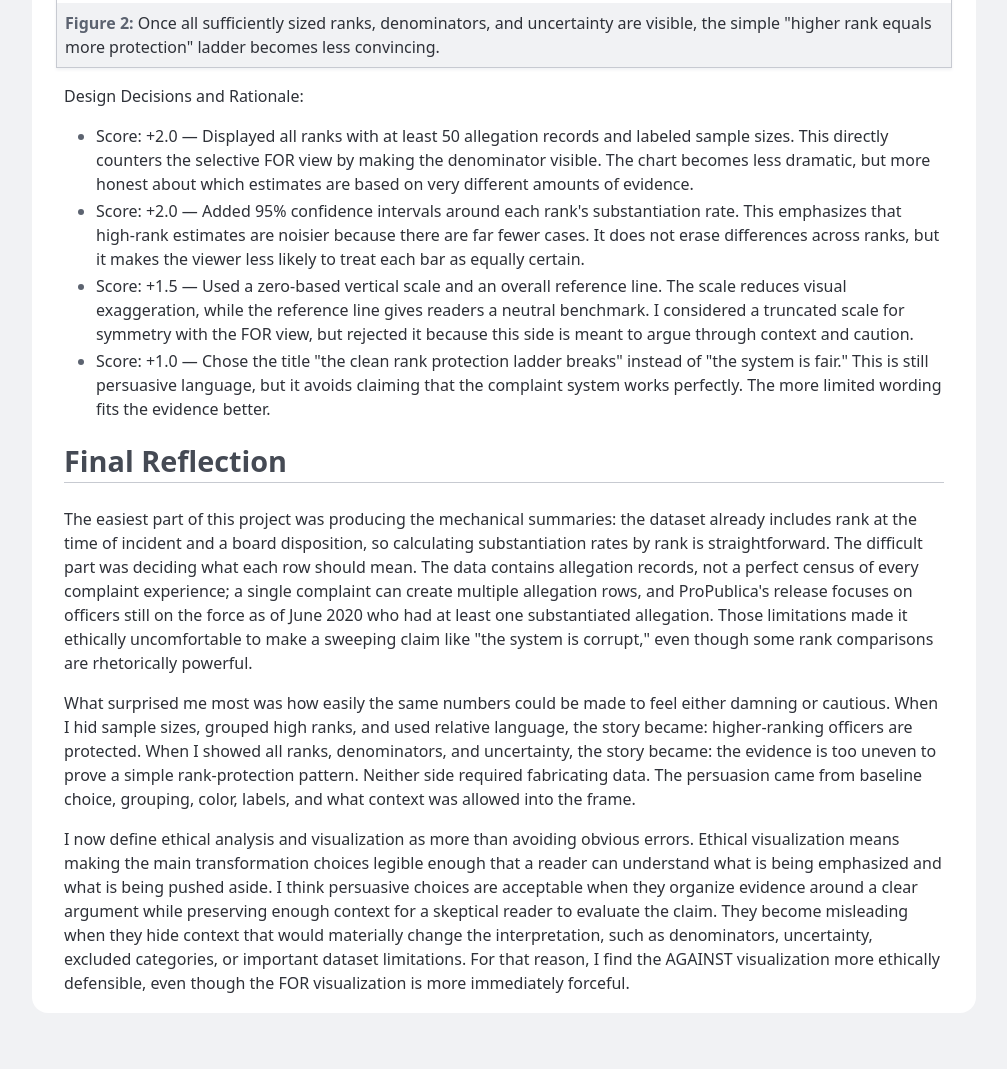
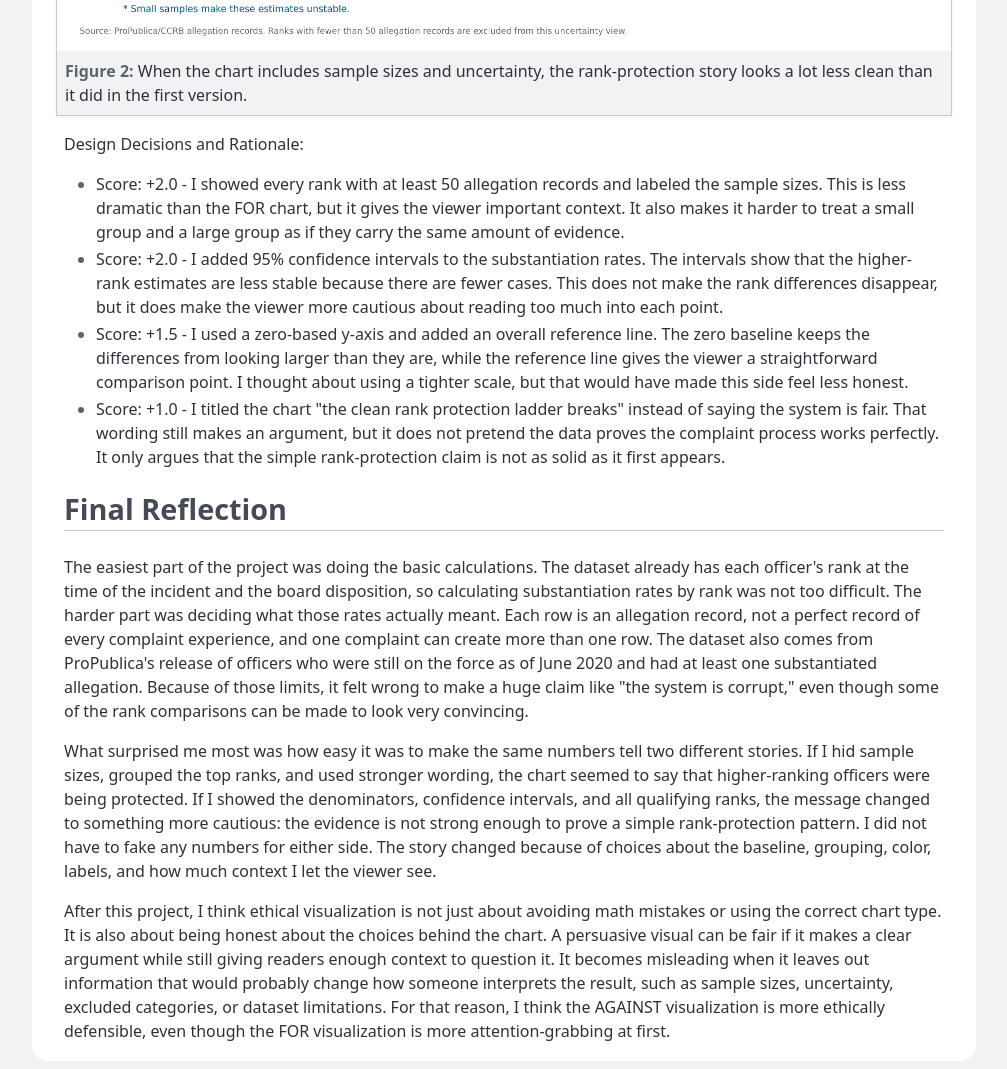
Before and after one commit to asapmike/portfolio, a plain HTML site: page projects/dsc106 proj2/index.html in a window 1280 px wide. Shown: the part 1943-3012 px from the top of the page, without its empty margins (136-1143 px from the left). Before the commit the page ends 2964 px from the top, so only its background shows below. Drawn offline with Linux system fonts and the light colour scheme.

Commit message:
updated proj2 again

```diff
--- a/projects/dsc106 proj2/index.html
+++ b/projects/dsc106 proj2/index.html
@@ -170,28 +170,29 @@
             <figure>
                 <img src="assets/for_rank_gap.png"
                     alt="Bar chart showing supervisor-rank substantiation gaps below the Police Officer baseline." />
-                <figcaption>By turning rates into gaps from the Police Officer baseline, the chart makes supervisory
-                    ranks appear consistently disadvantaged in substantiated findings.</figcaption>
+                <figcaption>This version frames the higher ranks as falling behind Police Officers, which makes the
+                    complaint process look less likely to hold supervisors accountable.</figcaption>
             </figure>
 
             <p>Design Decisions and Rationale:</p>
 
             <ul>
-                <li>Score: -1.0 — Transformed raw substantiation rates into a gap from the Police Officer baseline.
-                    This makes the comparison easier to read because the viewer immediately sees how much each
-                    supervisory group falls below the reference group. The tradeoff is that the baseline quietly
-                    becomes the standard of fairness, even though that standard is itself a rhetorical choice.</li>
-                <li>Score: -1.5 — Grouped the highest titles into Captain+ and focused on a command-ladder sequence.
-                    This produces a clean institutional story about rank, but it also smooths over within-group
-                    variation and avoids making the Deputy Inspector exception visually prominent.</li>
-                <li>Score: -1.0 — Used a red warning palette and an accusatory title. The color and text make the
-                    chart feel like evidence of a systemic problem before the reader studies the exact values. I
-                    avoided more inflammatory words like "proof" or "cover-up" because those would overstate what the
-                    dataset can support.</li>
-                <li>Score: -1.5 — Did not put sample sizes in the main chart. That makes the Captain+ estimate look
-                    almost as stable as the Police Officer estimate, even though the sample sizes are very different. I
-                    settled on this because it strengthens the persuasive side, while a source note still discloses
-                    the transformation.</li>
+                <li>Score: -1.0 - I changed the raw substantiation rates into gaps from the Police Officer rate. That
+                    makes the takeaway faster to understand because the viewer can immediately see which ranks are below
+                    the baseline. At the same time, choosing Police Officer as the baseline is not neutral; it pushes the
+                    reader to treat that group as the standard that everyone else should be compared against.</li>
+                <li>Score: -1.5 - I combined the highest titles into a Captain+ group and arranged the chart like a rank
+                    ladder. This gives the visualization a cleaner story about power and protection, but it also hides
+                    some messier details inside the top-rank group. In particular, it keeps the Deputy Inspector pattern
+                    from standing out as much as it would on its own.</li>
+                <li>Score: -1.0 - I used red tones and a pretty direct title because I wanted the chart to feel urgent.
+                    Those choices nudge the viewer toward seeing the pattern as a warning sign before they look closely
+                    at every number. I still avoided words like "proof" or "cover-up" because the data does not go that
+                    far.</li>
+                <li>Score: -1.5 - I left sample sizes out of the main chart. That makes the Captain+ estimate feel more
+                    comparable to the Police Officer estimate than it really is, since the groups are very different in
+                    size. I made that choice because it helps the persuasive argument, but I still included a source note
+                    so the transformation was not completely hidden.</li>
             </ul>
         </section>
 
@@ -201,56 +202,55 @@
             <figure>
                 <img src="assets/against_ci_by_rank.png"
                     alt="Point chart with confidence intervals and sample sizes for substantiation rates by rank." />
-                <figcaption>Once all sufficiently sized ranks, denominators, and uncertainty are visible, the simple
-                    "higher rank equals more protection" ladder becomes less convincing.</figcaption>
+                <figcaption>When the chart includes sample sizes and uncertainty, the rank-protection story looks a lot
+                    less clean than it did in the first version.</figcaption>
             </figure>
 
             <p>Design Decisions and Rationale:</p>
 
             <ul>
-                <li>Score: +2.0 — Displayed all ranks with at least 50 allegation records and labeled sample sizes.
-                    This directly counters the selective FOR view by making the denominator visible. The chart becomes
-                    less dramatic, but more honest about which estimates are based on very different amounts of
-                    evidence.</li>
-                <li>Score: +2.0 — Added 95% confidence intervals around each rank's substantiation rate. This
-                    emphasizes that high-rank estimates are noisier because there are far fewer cases. It does not
-                    erase differences across ranks, but it makes the viewer less likely to treat each bar as equally
-                    certain.</li>
-                <li>Score: +1.5 — Used a zero-based vertical scale and an overall reference line. The scale reduces
-                    visual exaggeration, while the reference line gives readers a neutral benchmark. I considered a
-                    truncated scale for symmetry with the FOR view, but rejected it because this side is meant to argue
-                    through context and caution.</li>
-                <li>Score: +1.0 — Chose the title "the clean rank protection ladder breaks" instead of "the system is
-                    fair." This is still persuasive language, but it avoids claiming that the complaint system works
-                    perfectly. The more limited wording fits the evidence better.</li>
+                <li>Score: +2.0 - I showed every rank with at least 50 allegation records and labeled the sample sizes.
+                    This is less dramatic than the FOR chart, but it gives the viewer important context. It also makes it
+                    harder to treat a small group and a large group as if they carry the same amount of evidence.</li>
+                <li>Score: +2.0 - I added 95% confidence intervals to the substantiation rates. The intervals show that
+                    the higher-rank estimates are less stable because there are fewer cases. This does not make the rank
+                    differences disappear, but it does make the viewer more cautious about reading too much into each
+                    point.</li>
+                <li>Score: +1.5 - I used a zero-based y-axis and added an overall reference line. The zero baseline keeps
+                    the differences from looking larger than they are, while the reference line gives the viewer a
+                    straightforward comparison point. I thought about using a tighter scale, but that would have made this
+                    side feel less honest.</li>
+                <li>Score: +1.0 - I titled the chart "the clean rank protection ladder breaks" instead of saying the
+                    system is fair. That wording still makes an argument, but it does not pretend the data proves the
+                    complaint process works perfectly. It only argues that the simple rank-protection claim is not as
+                    solid as it first appears.</li>
             </ul>
         </section>
 
         <section>
             <h2>Final Reflection</h2>
 
-            <p>The easiest part of this project was producing the mechanical summaries: the dataset already includes
-                rank at the time of incident and a board disposition, so calculating substantiation rates by rank is
-                straightforward. The difficult part was deciding what each row should mean. The data contains allegation
-                records, not a perfect census of every complaint experience; a single complaint can create multiple
-                allegation rows, and ProPublica's release focuses on officers still on the force as of June 2020 who had
-                at least one substantiated allegation. Those limitations made it ethically uncomfortable to make a
-                sweeping claim like "the system is corrupt," even though some rank comparisons are rhetorically
-                powerful.</p>
-            <p>What surprised me most was how easily the same numbers could be made to feel either damning or cautious.
-                When I hid sample sizes, grouped high ranks, and used relative language, the story became:
-                higher-ranking officers are protected. When I showed all ranks, denominators, and uncertainty, the
-                story became: the evidence is too uneven to prove a simple rank-protection pattern. Neither side
-                required fabricating data. The persuasion came from baseline choice, grouping, color, labels, and what
-                context was allowed into the frame.</p>
-            <p>I now define ethical analysis and visualization as more than avoiding obvious errors. Ethical
-                visualization means making the main transformation choices legible enough that a reader can understand
-                what is being emphasized and what is being pushed aside. I think persuasive choices are acceptable when
-                they organize evidence around a clear argument while preserving enough context for a skeptical reader to
-                evaluate the claim. They become misleading when they hide context that would materially change the
-                interpretation, such as denominators, uncertainty, excluded categories, or important dataset
-                limitations. For that reason, I find the AGAINST visualization more ethically defensible, even though
-                the FOR visualization is more immediately forceful.</p>
+            <p>The easiest part of the project was doing the basic calculations. The dataset already has each officer's
+                rank at the time of the incident and the board disposition, so calculating substantiation rates by rank
+                was not too difficult. The harder part was deciding what those rates actually meant. Each row is an
+                allegation record, not a perfect record of every complaint experience, and one complaint can create more
+                than one row. The dataset also comes from ProPublica's release of officers who were still on the force as
+                of June 2020 and had at least one substantiated allegation. Because of those limits, it felt wrong to make
+                a huge claim like "the system is corrupt," even though some of the rank comparisons can be made to look
+                very convincing.</p>
+            <p>What surprised me most was how easy it was to make the same numbers tell two different stories. If I hid
+                sample sizes, grouped the top ranks, and used stronger wording, the chart seemed to say that higher-ranking
+                officers were being protected. If I showed the denominators, confidence intervals, and all qualifying
+                ranks, the message changed to something more cautious: the evidence is not strong enough to prove a simple
+                rank-protection pattern. I did not have to fake any numbers for either side. The story changed because of
+                choices about the baseline, grouping, color, labels, and how much context I let the viewer see.</p>
+            <p>After this project, I think ethical visualization is not just about avoiding math mistakes or using the
+                correct chart type. It is also about being honest about the choices behind the chart. A persuasive visual
+                can be fair if it makes a clear argument while still giving readers enough context to question it. It
+                becomes misleading when it leaves out information that would probably change how someone interprets the
+                result, such as sample sizes, uncertainty, excluded categories, or dataset limitations. For that reason, I
+                think the AGAINST visualization is more ethically defensible, even though the FOR visualization is more
+                attention-grabbing at first.</p>
         </section>
     </main>
 </body>
```
Also changed, not shown: 4 other files.
